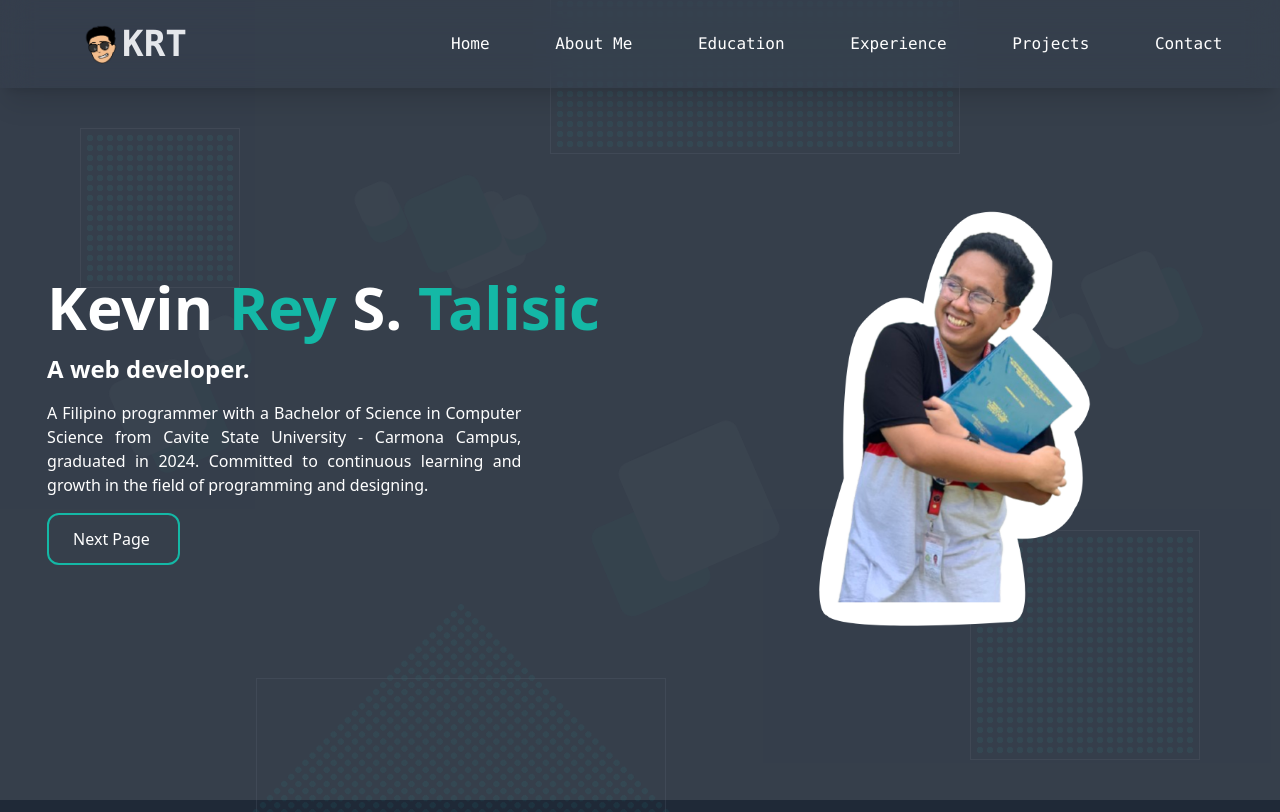
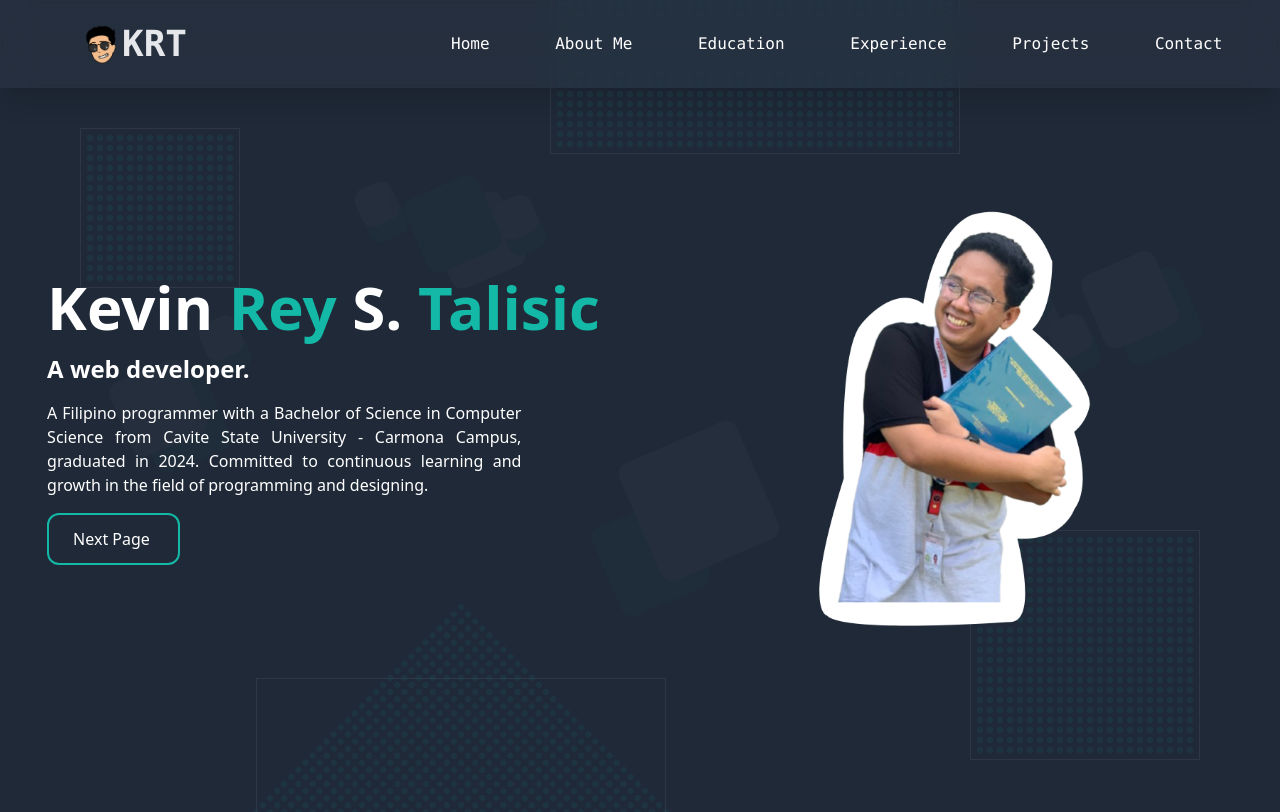
Before and after one commit to NamelessKevs/HTML-kevs, a plain HTML site: page index.html in a window 1280 px wide. Shown: the top 812 px of the page. Drawn offline with nearby package versions, Linux system fonts and the light colour scheme.

Commit message:
remove background color

```diff
--- a/css/app.css
+++ b/css/app.css
@@ -12,8 +12,7 @@ html {
     left: 0; /* Align it to the left */
     width: 100%; /* Full width */
     height: 100%; /* Full height */
-    z-index: 1; /* Lower than main content */
-    background: rgba(255, 255, 255, 0.1); /* Example: light background with transparency */
+    z-index: 1; /* Lower than main content */ /* Example: light background with transparency */
 }
 
 button {
```
